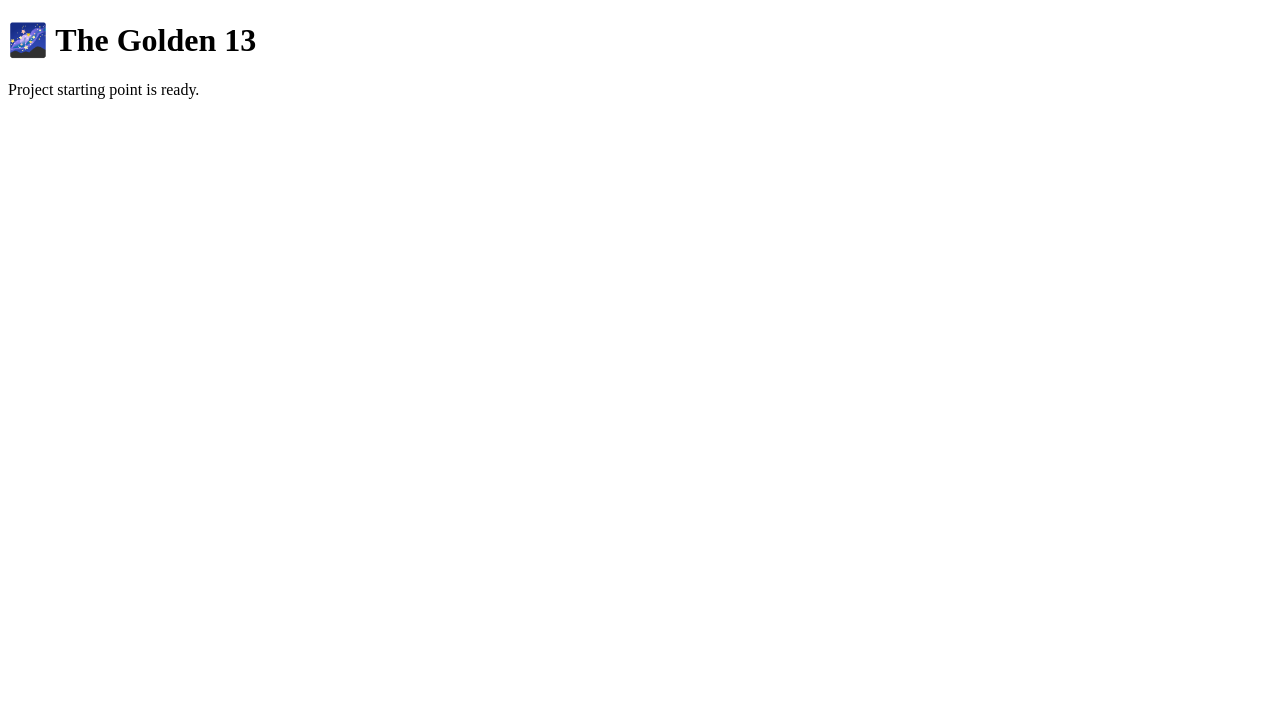
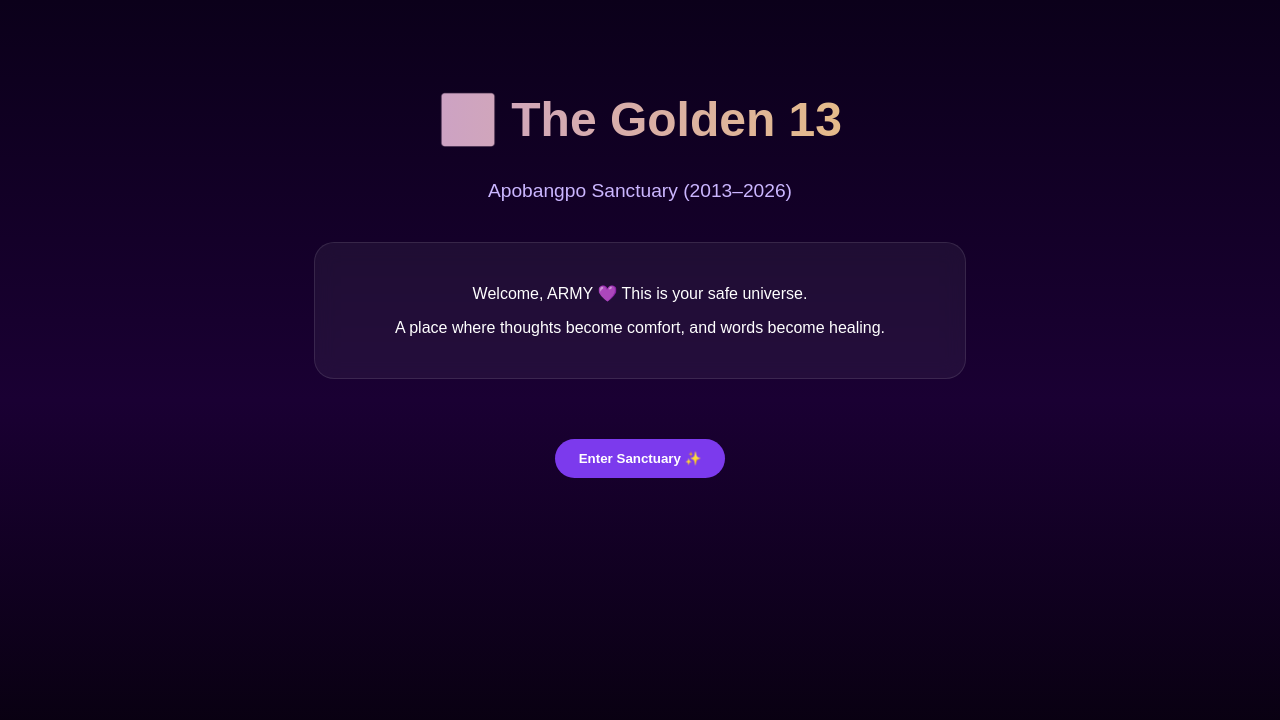
Before and after one commit to queenaxmaster-web/the-golden-13, a plain HTML site: page index.html in a window 1280 px wide. Drawn offline with Linux system fonts and the light colour scheme.

Commit message:
Update index.html

```diff
--- a/index.html
+++ b/index.html
@@ -1,13 +1,57 @@
-<!DOCTYPE html>
-<html lang="en">
-<head>
-    <meta charset="UTF-8">
-    <meta name="viewport" content="width=device-width, initial-scale=1.0">
-    <title>The Golden 13 - Apobangpo Sanctuary</title>
-</head>
+<body style="
+    margin:0;
+    font-family: Arial, sans-serif;
+    background: linear-gradient(180deg, #0b001a, #1a0033, #05010a);
+    color:white;
+    text-align:center;
+">
 
-<body>
-    <h1>🌌 The Golden 13</h1>
-    <p>Project starting point is ready.</p>
+    <div style="padding:60px 20px;">
+
+        <h1 style="
+            font-size:3rem;
+            background: linear-gradient(90deg,#b388ff,#ffd54f);
+            -webkit-background-clip:text;
+            -webkit-text-fill-color:transparent;
+        ">
+            🌌 The Golden 13
+        </h1>
+
+        <p style="color:#cbb6ff; font-size:1.2rem;">
+            Apobangpo Sanctuary (2013–2026)
+        </p>
+
+        <div style="
+            margin:40px auto;
+            max-width:600px;
+            padding:25px;
+            border-radius:20px;
+            background: rgba(255,255,255,0.05);
+            border:1px solid rgba(255,255,255,0.1);
+            backdrop-filter: blur(10px);
+        ">
+            <p>
+                Welcome, ARMY 💜 This is your safe universe.
+            </p>
+
+            <p>
+                A place where thoughts become comfort, and words become healing.
+            </p>
+        </div>
+
+        <button style="
+            margin-top:20px;
+            padding:12px 24px;
+            border:none;
+            border-radius:30px;
+            background:#7c3aed;
+            color:white;
+            font-weight:bold;
+            cursor:pointer;
+        ">
+            Enter Sanctuary ✨
+        </button>
+
+    </div>
+
 </body>
-</html>
```
